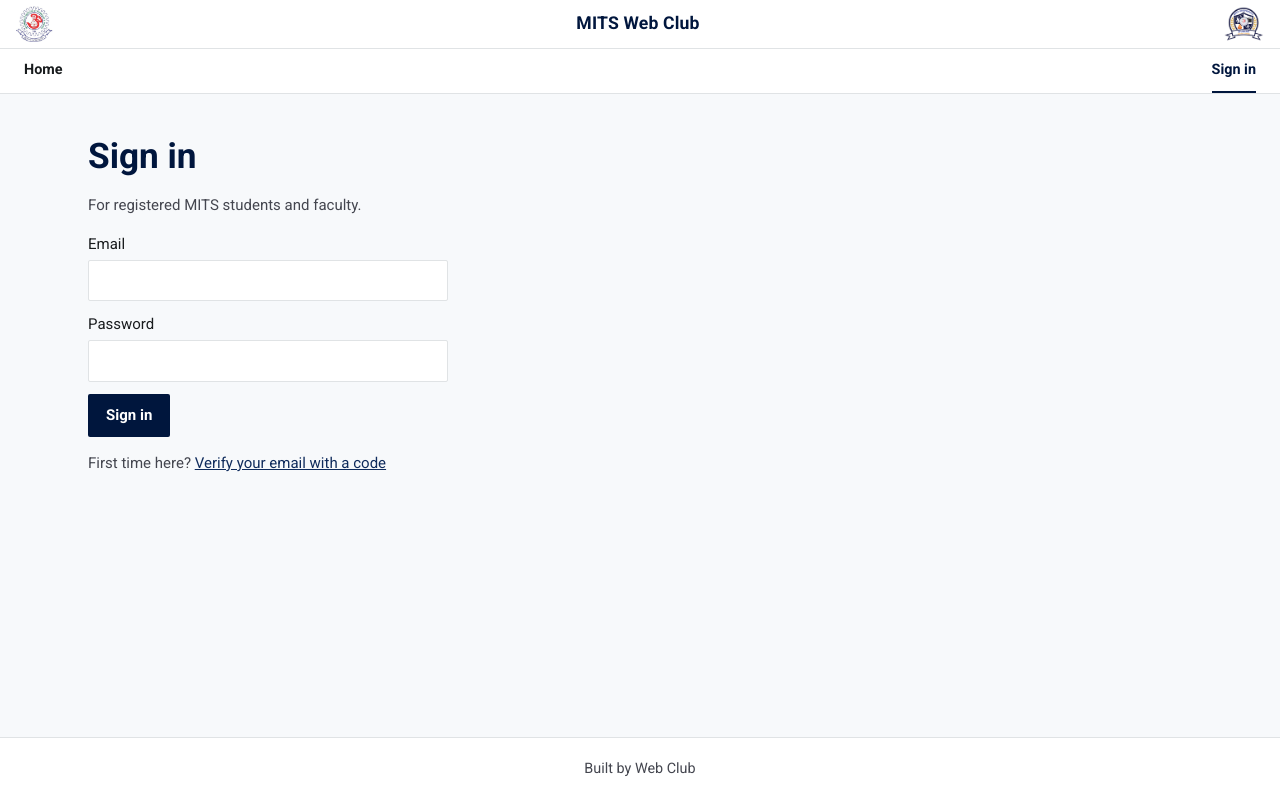
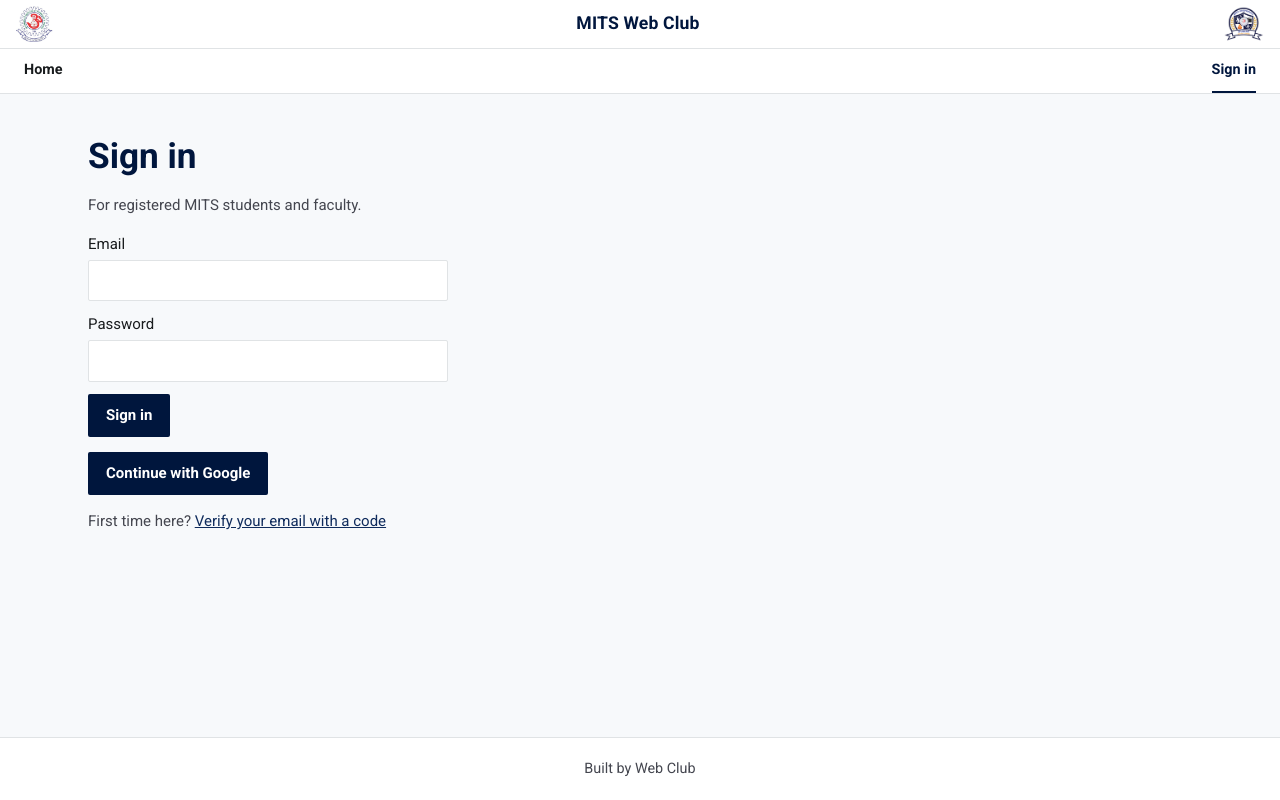
Before and after one commit to ShortEditor/mits-web-club, a React (Vite) app: page /login in a window 1280 px wide. Built offline with nearby package versions, Linux system fonts and the light colour scheme; no server answers.

Commit message:
Enable Continue with Google (OAuth client live, consent screen in production)

```diff
--- a/src/pages/Login.jsx
+++ b/src/pages/Login.jsx
@@ -6,7 +6,7 @@ import { useAuth } from '../lib/auth'
 // - Returning users: email + password, or Continue with Google.
 // - First time: verify email with a 6-digit code, then set a password.
 // Self-signup never grants admin; admins are seeded separately.
-const GOOGLE_ENABLED = false // Google provider is configured in Supabase; keep in sync.
+const GOOGLE_ENABLED = true // Google provider configured + consent screen in production (2026-11-03).
 
 export default function Login() {
   const { requestOtp, verifyOtp, signInWithPassword, setPassword: saveAccountPassword, signInWithGoogle, isDemoMode, isMisconfigured } = useAuth()
```
